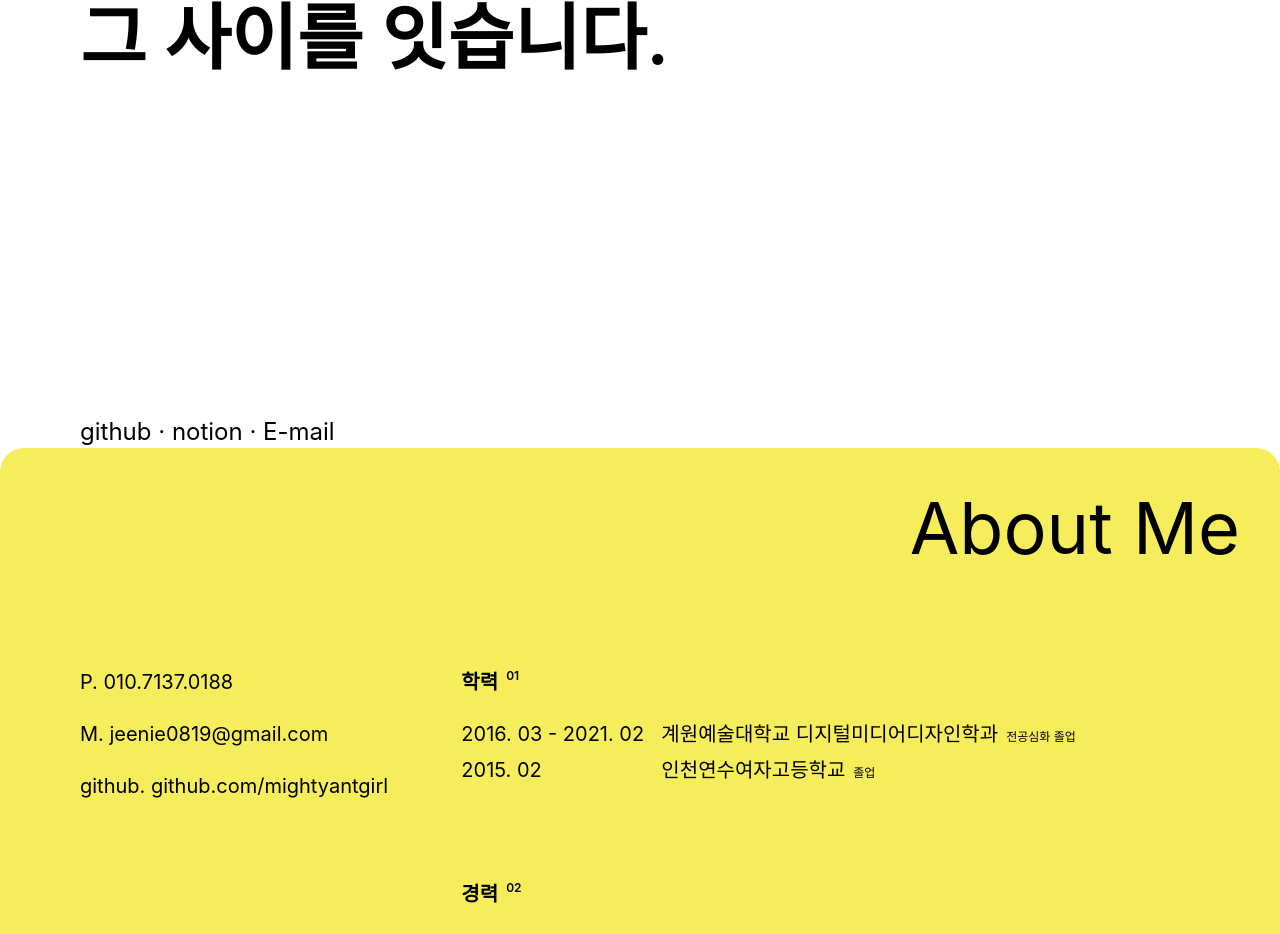
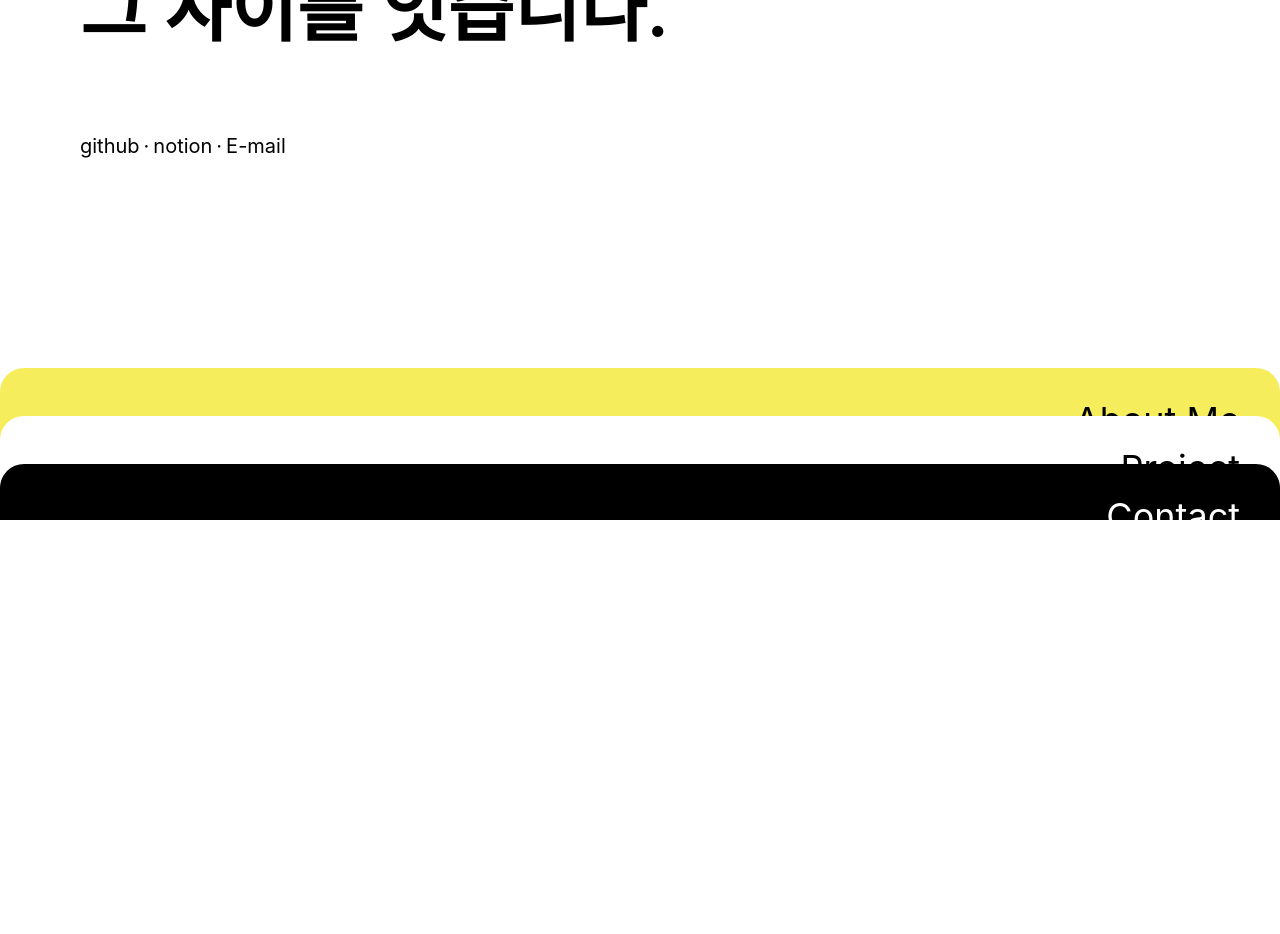
Before and after one commit to mightyantgirl/26portfolio, a React app: page / in a window 1280 px wide. Shown: the part 280-1214 px from the top of the page. After the commit the page ends 800 px from the top, so only its background shows below. Built offline with nearby package versions, Linux system fonts and the light colour scheme; the HTML template or start-up script is replaced by a standard one.

Commit message:
✨ 페이지 컴포넌트 추가 및 스타일 수정: AboutMe, Contact, Project 컴포넌트 구현, 레이아웃 개선

```diff
--- a/src/index.css
+++ b/src/index.css
@@ -11,11 +11,3 @@ body {
     sans-serif;
   margin: 0;
 }
-
-html {
-  scroll-behavior: smooth;
-}
-
-body {
-  -webkit-font-smoothing: antialiased;
-}
--- /dev/null
+++ b/src/main.css
@@ -0,0 +1,164 @@
+@import "tailwindcss";
+@import url("https://cdn.jsdelivr.net/gh/orioncactus/pretendard/dist/web/static/pretendard.css");
+
+/* ============================================================
+   THEME TOKENS
+   ============================================================ */
+
+@theme {
+  /* Breakpoints */
+  --breakpoint-sm: 640px;
+  --breakpoint-md: 768px;
+  --breakpoint-lg: 1024px;
+  --breakpoint-xl: 1280px;
+}
+
+/* ============================================================
+   RESPONSIVE TYPOGRAPHY
+   mobile → tablet(768px~) → desktop(1200px~)
+   ============================================================ */
+/*
+@utility text-large {
+  font-size: 1.5rem;
+  line-height: 1.33;
+  @media (min-width: 768px) {
+    font-size: 2rem;
+  }
+  @media (min-width: 1200px) {
+    font-size: 2.25rem;
+  }
+}
+
+@utility text-medium {
+  font-size: 1.125rem;
+  line-height: 1.3;
+  @media (min-width: 768px) {
+    font-size: 1.5rem;
+  }
+  @media (min-width: 1200px) {
+    font-size: 1.75rem;
+  }
+}
+
+@utility text-base {
+  font-size: 1rem;
+  line-height: 1.6;
+  @media (min-width: 768px) {
+    font-size: 1.125rem;
+  }
+  @media (min-width: 1200px) {
+    font-size: 1.25rem;
+  }
+}
+
+@utility text-small {
+  font-size: 0.875rem;
+  line-height: 1.43;
+  @media (min-width: 768px) {
+    font-size: 1rem;
+  }
+  @media (min-width: 1200px) {
+    font-size: 1.125rem;
+  }
+}
+
+@utility text-tiny {
+  font-size: 0.8125rem;
+  line-height: 1.5;
+  @media (min-width: 768px) {
+    font-size: 0.875rem;
+  }
+  @media (min-width: 1200px) {
+    font-size: 0.9375rem;
+  }
+}
+
+@utility text-micro {
+  font-size: 0.75rem;
+  line-height: 1.5;
+  @media (min-width: 768px) {
+    font-size: 0.8125rem;
+  }
+  @media (min-width: 1200px) {
+    font-size: 0.875rem;
+  }
+}
+
+@utility text-label {
+  font-size: 0.75rem;
+  line-height: 1;
+  @media (min-width: 768px) {
+    font-size: 0.8125rem;
+  }
+  @media (min-width: 1200px) {
+    font-size: 0.875rem;
+  }
+} */
+
+/* ============================================================
+   GLOBAL BASE
+   @layer base 안에 넣어야 @layer utilities보다 우선순위가 낮아짐
+   ============================================================ */
+
+@keyframes fadeIn {
+  from {
+    opacity: 0;
+  }
+  to {
+    opacity: 1;
+  }
+}
+
+@utility fade-in {
+  animation: fadeIn 0.25s ease;
+}
+
+@layer base {
+  html {
+    -webkit-text-size-adjust: 100%;
+    height: 100%;
+    overflow-x: hidden;
+  }
+
+  body {
+    margin: 0;
+    font-family:
+      "Pretendard",
+      -apple-system,
+      BlinkMacSystemFont,
+      "Apple SD Gothic Neo",
+      sans-serif;
+    -webkit-font-smoothing: antialiased;
+    -moz-osx-font-smoothing: grayscale;
+    height: 100%;
+    overflow: hidden;
+    overflow-x: hidden;
+  }
+
+  /* 추가 */
+  input,
+  textarea,
+  select,
+  button {
+    font-family: inherit;
+    font-size: inherit;
+    line-height: inherit;
+  }
+
+  * {
+    scrollbar-width: none;
+    -ms-overflow-style: none;
+  }
+
+  *::-webkit-scrollbar {
+    display: none;
+  }
+
+  html {
+    scroll-behavior: smooth;
+  }
+
+  body {
+    -webkit-font-smoothing: antialiased;
+  }
+}
--- a/src/main.tsx
+++ b/src/main.tsx
@@ -1,7 +1,7 @@
 import { StrictMode } from 'react'
 import { createRoot } from 'react-dom/client'
 import { BrowserRouter } from 'react-router-dom'
-import './index.css'
+import './main.css'
 import App from './App.tsx'
 
 createRoot(document.getElementById('root')!).render(
--- a/src/page/aboutMe.jsx
+++ b/src/page/aboutMe.jsx
@@ -1,8 +1,10 @@
-export default function AboutMe() {
+export default function AboutMe({ onClose }) {
   return (
-    <div className="relative bg-[#f6ed5c] font-normal rounded-t-3xl px-20 pt-55 pb-20">
-      <div className="absolute right-10 top-11">
-        <span className="text-7xl">About Me</span>
+    <div className="relative bg-[#f6ed5c] h-screen font-normal rounded-t-3xl px-20 pt-55 pb-20">
+      <div className="absolute right-10 top-8" onClick={onClose}>
+        <span className="text-4xl tablet:text-6xl desktop:text-7xl">
+          About Me
+        </span>
       </div>
 
       <div className="grid grid-cols-12 gap-6">
--- a/src/page/contact.jsx
+++ b/src/page/contact.jsx
@@ -0,0 +1,13 @@
+export default function Contact({ onClose }) {
+  return (
+    <div className="relative bg-[#000]  h-screen font-normal rounded-t-3xl px-20 pt-55 pb-20">
+      <div className="absolute right-10 top-8" onClick={onClose}>
+        <span className="text-4xl text-white tablet:text-6xl desktop:text-7xl">
+          Contact
+        </span>
+      </div>
+
+      <div className="grid grid-cols-12 gap-6"></div>
+    </div>
+  );
+}
--- a/src/page/home.jsx
+++ b/src/page/home.jsx
@@ -1,41 +1,74 @@
 import AboutMe from "./aboutMe";
+
+// const fontSize = {
+
+// }
 
 export default function home() {
   return (
-    <div className="bg-white relative w-full min-h-screen overflow-hidden">
-      <section className="relative pt-27 pl-20 pr-20">
-        <h1 className="font-semibold text-7xl leading-21 text-black whitespace-pre-line">
-          {`안녕하세요, 임희진입니다.\n웹을 디자인하고, 코딩하며, \n그 사이를 잇습니다.`}
-        </h1>
-        <p className="absolute right-20 top-27 text-xs text-black">
+    <div className="bg-white text-regular relative w-full min-h-screen">
+      <div className="relative px-5 md:px-12 lg:px-20">
+        <div className="text-right right-5 py-5 text-base text-black md:hidden space-x-1">
+          <button className="no-underline focus:underline">
+            <a href="https://github.com/mightyantgirl" target="_blank">
+              github
+            </a>
+          </button>
+          <span>·</span>
+          <button className="no-underline focus:underline">
+            <a
+              href="https://app.notion.com/p/26portfoilo-391292c0de5c80ba86f7ec76dcec1c9b?source=copy_link"
+              target="_blank"
+            >
+              notion
+            </a>
+          </button>
+          <span>·</span>
+          <button className="no-underline focus:underline">
+            <a href="jeenie0819@gmail.com">E-mail</a>
+          </button>
+        </div>
+        <header className="relative pt-20 flex">
+          <h1 className="hidden font-semibold md:block md:text-6xl lg:text-7xl md:leading-18 lg:leading-21 text-black whitespace-pre-line">
+            {`안녕하세요, 임희진입니다.\n웹을 디자인하고, 코딩하며, \n그 사이를 잇습니다.`}
+          </h1>
+        </header>
+        <header className="md:hidden relative mt-10 flex-col">
+          <div className="font-semibold leading-14 text-black whitespace-pre-line">
+            <h1 className="text-5xl mb-10">
+              안녕하세요, <br /> 임희진입니다.
+            </h1>
+            <h2 className="text-2xl">
+              웹을 디자인하고, 코딩하며, <br /> 그 사이를 잇습니다.
+            </h2>
+          </div>
+        </header>
+        <div className="absolute mt-20 hidden md:block">
+          <div className="text-xl text-black space-x-1">
+            <button className="no-underline hover:underline">
+              <a href="https://github.com/mightyantgirl" target="_blank">
+                github
+              </a>
+            </button>
+            <span>·</span>
+            <button className="no-underline hover:underline">
+              <a
+                href="https://app.notion.com/p/26portfoilo-391292c0de5c80ba86f7ec76dcec1c9b?source=copy_link"
+                target="_blank"
+              >
+                notion
+              </a>
+            </button>
+            <span>·</span>
+            <button className="no-underline hover:underline">
+              <a href="jeenie0819@gmail.com">E-mail</a>
+            </button>
+          </div>
+        </div>
+        {/* <p className="absolute right-20 top-27 text-xs text-black">
           Copyright © 2026 임희진 All Rights Reserved.
-        </p>
-        <p className="mt-84 text-2xl text-black">github · notion · E-mail</p>
-      </section>
-
-      <div>
-        <AboutMe />
+        </p> */}
       </div>
-
-      {/* <div className="relative mt-84">
-        <div className="relative h-50 rounded-t-3xl bg-[#f6ed5c]">
-          <span className="absolute right-20 -bottom-5 font-semibold text-7xl leading-22 text-black">
-            ABOUT ME
-          </span>
-        </div>
-
-        <div className="relative h-50 bg-white">
-          <span className="absolute right-20 -bottom-5 font-semibold text-7xl leading-22 text-black">
-            PROJECT
-          </span>
-        </div>
-
-        <div className="relative h-50 rounded-b-3xl bg-black">
-          <span className="absolute right-20 -bottom-5 font-semibold text-7xl leading-22 text-white">
-            CONTACT
-          </span>
-        </div>
-      </div> */}
     </div>
   );
 }
--- a/src/page/layout.jsx
+++ b/src/page/layout.jsx
@@ -1,12 +1,113 @@
 // 페이지 컴포넌트
 import Home from "./home";
+import AboutMe from "./aboutMe";
+import Project from "./project";
+import Contact from "./contact";
 
+import { useState } from "react";
 import { Routes, Route } from "react-router-dom";
 
 export default function Layout() {
+  const [active, setActive] = useState("home");
+
   return (
-    <div>
-      <Home />
+    <div className="relative w-full mx-auto h-screen overflow-hidden">
+      <div className="absolute inset-0 z-10 ">
+        <Home />
+      </div>
+      <div
+        className={`
+  absolute inset-0 z-20
+  bg-black
+  transition-opacity duration-500
+  pointer-events-none
+  ${active === "project" ? "opacity-100" : "opacity-0"}
+`}
+      />
+      {/* 어바웃미 */}
+      <div
+        className={`
+          absolute inset-0 z-20
+          transition-transform duration-500 ease-in-out
+          ${
+            active === "about"
+              ? "translate-y-[7%]" // 열림: 제자리
+              : "translate-y-[81%]" // 닫힘: 아래로 내려가서 빼꼼만 보임
+          }
+        `}
+        onClick={() => setActive((c) => (c === "about" ? "" : "about"))}
+      >
+        <div className="group">
+          <div
+            className={`transition-transform duration-300 ${active === "" ? "group-hover:translate-y-[-2%]" : ""}`}
+          >
+            <AboutMe
+              onClose={(e) => {
+                e.stopPropagation();
+                setActive((prev) => (prev === "about" ? "" : "about"));
+              }}
+            />
+          </div>
+        </div>
+      </div>
+
+      {/* 프로젝트 */}
+      <div
+        className={`
+          absolute inset-0 z-30
+          transition-transform duration-500 ease-in-out
+          ${
+            active === "project"
+              ? "translate-y-[7%]" // 열림: 제자리
+              : "translate-y-[87%]" // 닫힘: 아래로 내려가서 빼꼼만 보임
+          }
+        `}
+        onClick={() =>
+          setActive((prev) => (prev === "project" ? "" : "project"))
+        }
+      >
+        <div className="group">
+          <div
+            className={`transition-transform duration-300 ${active === "" ? "group-hover:translate-y-[-2%]" : ""}`}
+          >
+            <Project
+              onClose={(e) => {
+                e.stopPropagation();
+                setActive((prev) => (prev === "project" ? "" : "project"));
+              }}
+            />
+          </div>
+        </div>
+      </div>
+
+      {/* 연락 */}
+      <div
+        className={`
+          absolute inset-0 z-30
+          transition-transform duration-500 ease-in-out
+          ${
+            active === "contact"
+              ? "translate-y-[7%]" // 열림: 제자리
+              : "translate-y-[93%]" // 닫힘: 아래로 내려가서 빼꼼만 보임
+          }
+        `}
+        onClick={() =>
+          setActive((prev) => (prev === "contact" ? "" : "contact"))
+        }
+      >
+        <div className="group">
+          <div
+            className={`transition-transform duration-300 ${active === "" ? "group-hover:translate-y-[-2%]" : ""}`}
+          >
+            <Contact
+              onClose={(e) => {
+                e.stopPropagation();
+                setActive((prev) => (prev === "contact" ? "" : "contact"));
+              }}
+            />
+          </div>
+        </div>
+      </div>
     </div>
   );
 }
--- a/src/page/project.jsx
+++ b/src/page/project.jsx
@@ -0,0 +1,13 @@
+export default function Project({ onClose }) {
+  return (
+    <div className="relative bg-[#fff]  h-screen font-normal rounded-t-3xl px-20 pt-55 pb-20">
+      <div className="absolute right-10 top-8" onClick={onClose}>
+        <span className="text-4xl tablet:text-6xl desktop:text-7xl">
+          Project
+        </span>
+      </div>
+
+      <div className="grid grid-cols-12 gap-6"></div>
+    </div>
+  );
+}
```
Also changed, not shown: 1 other file (tests, documents, lock files or other folders).
